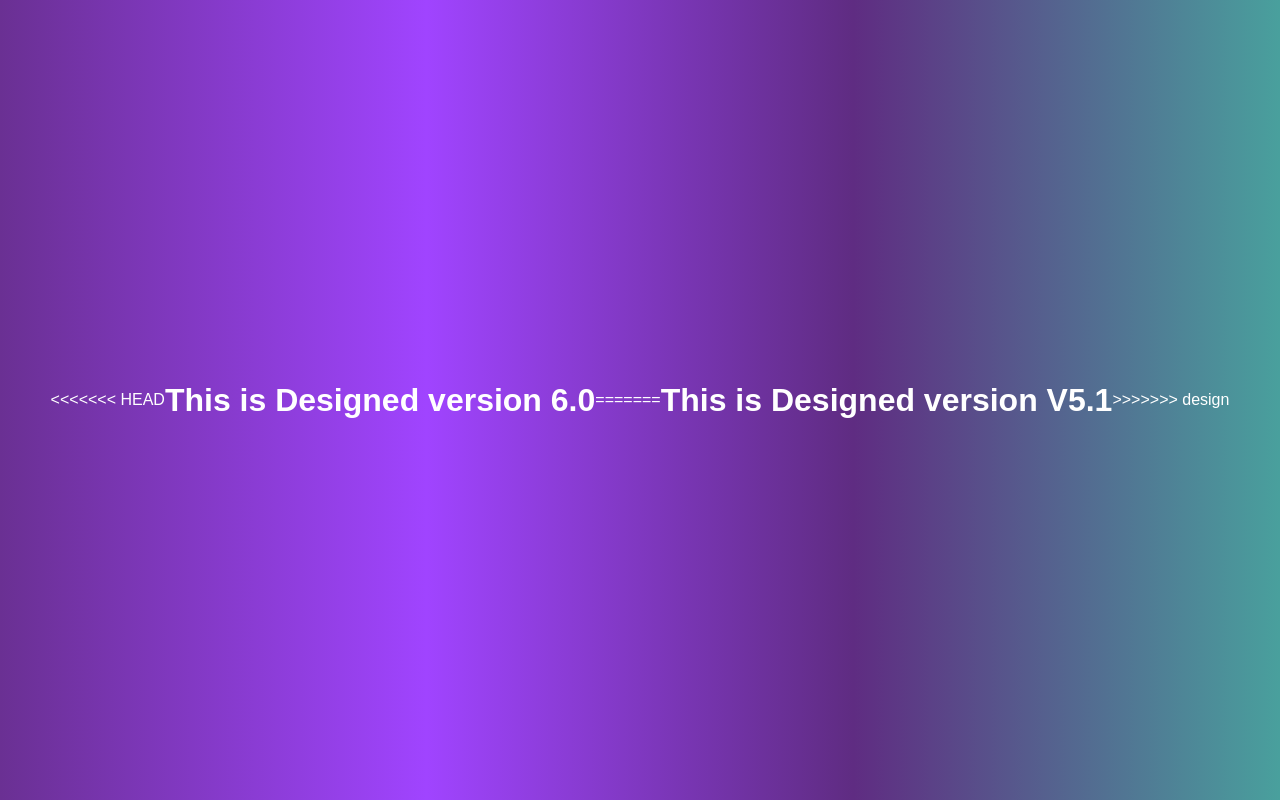
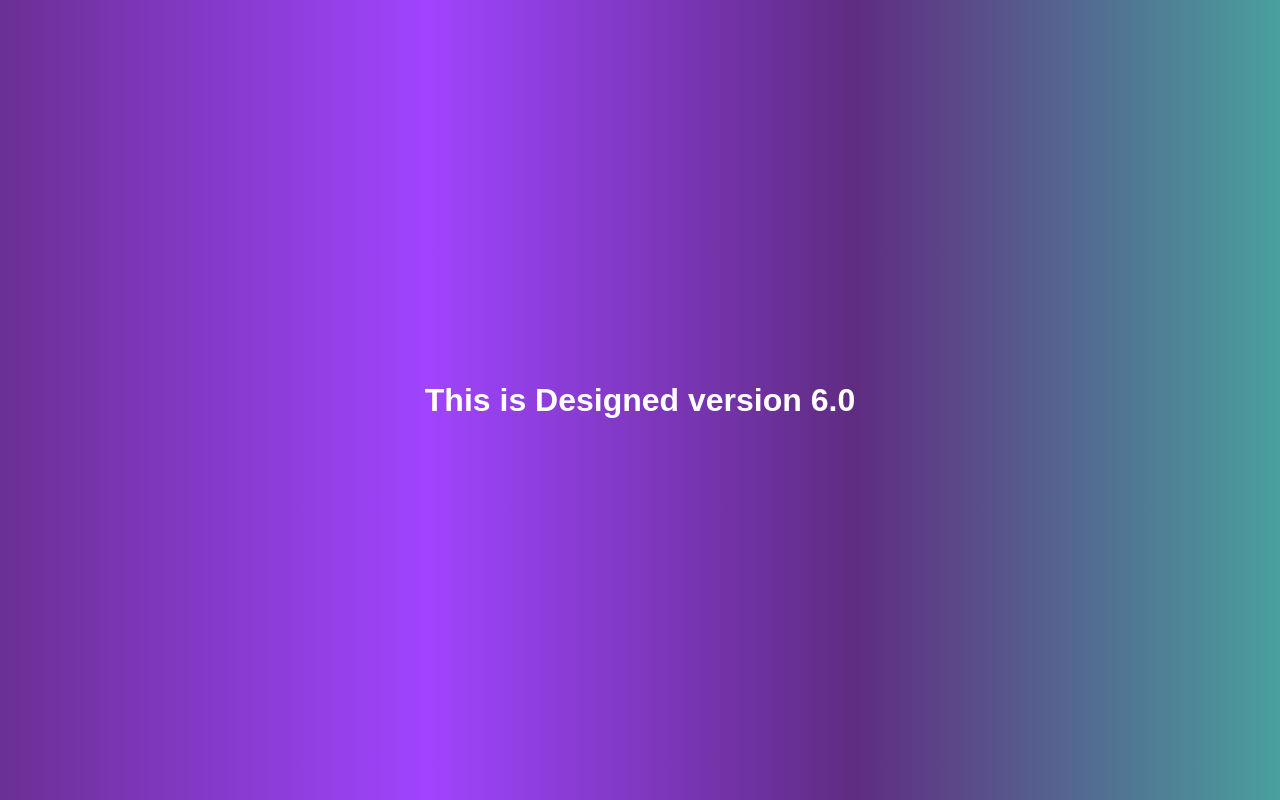
Before and after one commit to yogeshsachan2302/myfirstrepo, a plain HTML site: page index.html in a window 1280 px wide. Drawn offline with Linux system fonts and the light colour scheme.

Commit message:
Removed the line with 5.1

```diff
--- a/index.html
+++ b/index.html
@@ -8,10 +8,6 @@
     <title>Document</title>
 </head>
 <body>
-<<<<<<< HEAD
     <h1>This is Designed version 6.0</h1>
-=======
-    <h1>This is Designed version V5.1</h1>
->>>>>>> design
 </body>
 </html>
```
